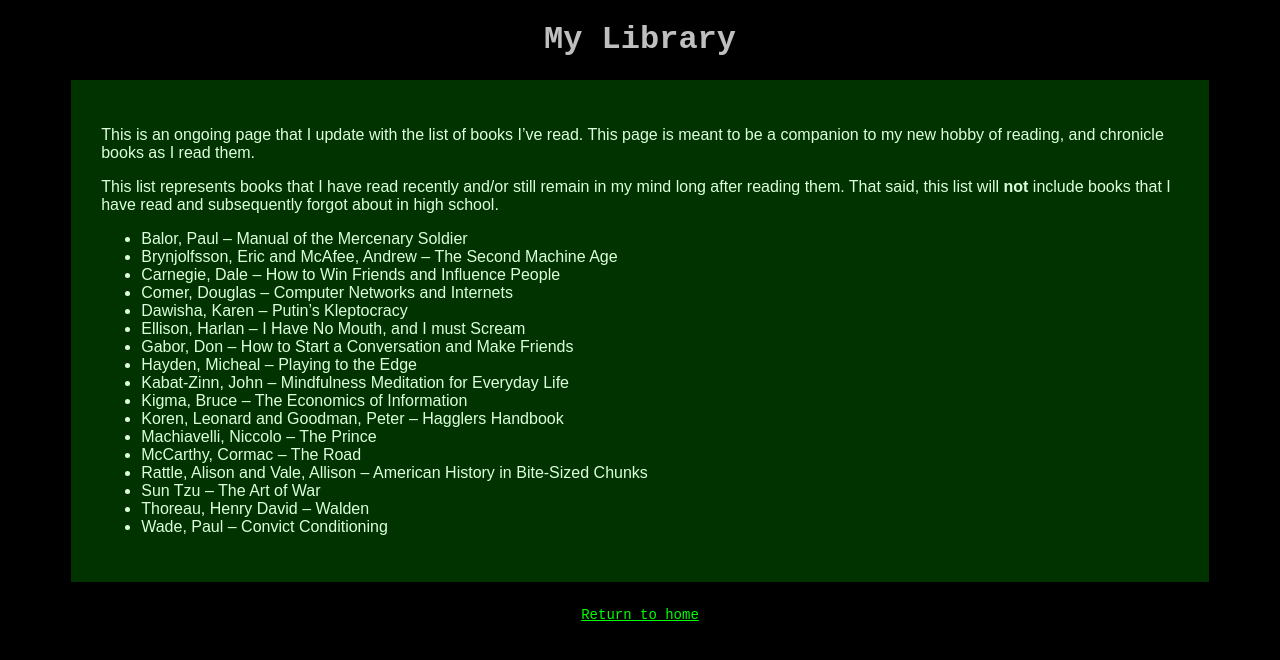
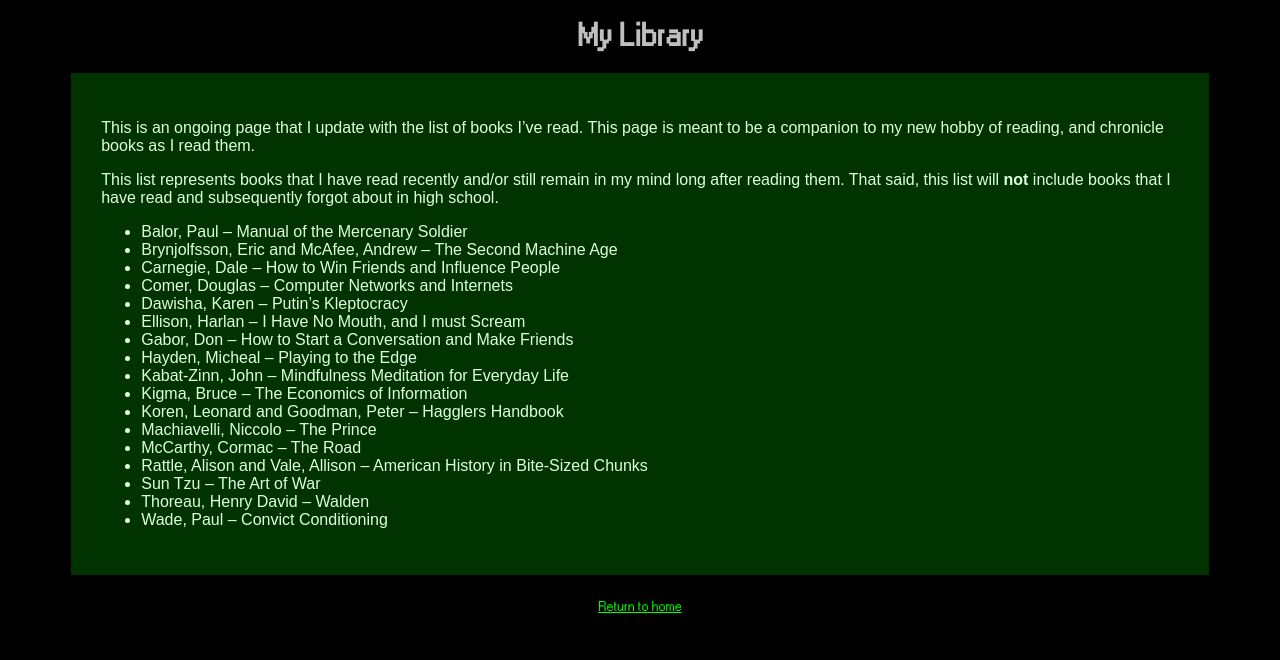
Before and after one commit to jakehempel/jakehempel.us, a Jekyll site: the page built from library.md, in a window 1280 px wide. Shown: the top 660 px of the page. Built offline with Jekyll 4.4.1, drawn with Linux system fonts in a browser that asks for light colours.

Commit message:
changed font on blog stylesheet + blog lists

```diff
--- a/css/blog.css
+++ b/css/blog.css
@@ -1,5 +1,10 @@
 * {
   box-sizing: border-box;
+}
+
+@font-face {
+  font-family: "95";
+  src: url(/assets/w95fa.woff);
 }
 
 /*
@@ -29,7 +34,7 @@
   background-color: #000000;
   text-align: center;
   color: #bfbfbf;
-  font-family: "Courier New";
+  font-family: "95";
 }
 
 .footer {
--- a/projects.html
+++ b/projects.html
@@ -3,6 +3,12 @@
 title: Projects
 categories: list-pages
 ---
+
+<style>
+  p {
+    font-family: Arial, sans-serif;
+  }
+</style>
 
 <h2>Various journal entries documenting personal projects I've done in the past.</h2>
 
```
